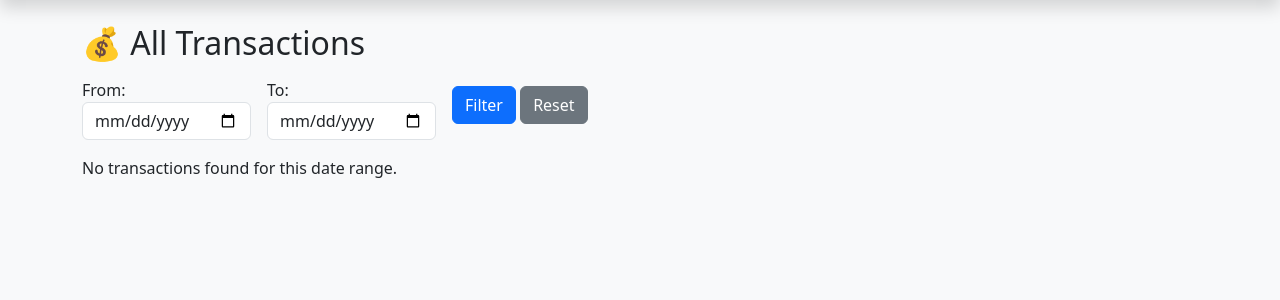
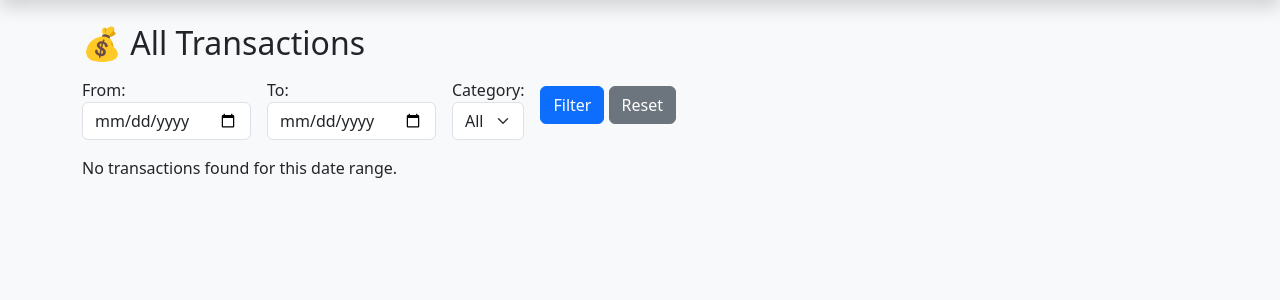
Before and after one commit to aravindbalasundaram/expense-tracker, a Flask app: template templates/index.html in a window 1280 px wide. Shown: the part 56-356 px from the top of the page. Run offline with Flask 3, Linux system fonts and the light colour scheme; the template is opened without the code that fills it, so the values that code supplies are empty.

Commit message:
Changes in code

```diff
--- a/app.py
+++ b/app.py
@@ -87,21 +87,30 @@ def index():
     if "user_id" not in session:
         return redirect(url_for("login"))
 
-    start_date = request.args.get("start_date")
-    end_date = request.args.get("end_date")
+    start_date = request.args.get("start_date", "").strip()
+    end_date = request.args.get("end_date", "").strip()
+    selected_category = request.args.get("category", "").strip()
 
     conn = get_db_connection()
 
-    # Build dynamic query for transactions
+    # ---- Build expense query ----
     query = "SELECT * FROM expenses WHERE user_id=?"
     params = [session["user_id"]]
-    if start_date and end_date:
-        query += " AND date BETWEEN ? AND ?"
-        params.extend([start_date, end_date])
+
+    if start_date:
+        query += " AND date >= ?"
+        params.append(start_date)
+    if end_date:
+        query += " AND date <= ?"
+        params.append(end_date)
+    if selected_category:
+        query += " AND category = ?"
+        params.append(selected_category)
+
     query += " ORDER BY date DESC"
     expenses = conn.execute(query, params).fetchall()
 
-    # ✅ Calculate income and expenses within filter range
+    # ---- Compute totals (same filters) ----
     sum_query = """
         SELECT
             SUM(CASE WHEN type='Credit' THEN amount ELSE 0 END) AS income,
@@ -110,12 +119,28 @@ def index():
         WHERE user_id=?
     """
     sum_params = [session["user_id"]]
-    if start_date and end_date:
-        sum_query += " AND date BETWEEN ? AND ?"
-        sum_params.extend([start_date, end_date])
+    if start_date:
+        sum_query += " AND date >= ?"
+        sum_params.append(start_date)
+    if end_date:
+        sum_query += " AND date <= ?"
+        sum_params.append(end_date)
+    if selected_category:
+        sum_query += " AND category = ?"
+        sum_params.append(selected_category)
+
     totals = conn.execute(sum_query, sum_params).fetchone()
+
+    # ---- Fetch categories for dropdown ----
+    categories = conn.execute(
+        "SELECT DISTINCT category FROM expenses WHERE user_id=? ORDER BY category ASC",
+        (session["user_id"],)
+    ).fetchall()
+    categories = [c["category"] for c in categories]
+
     conn.close()
 
+    # ---- Calculate summary ----
     income = totals["income"] or 0
     spending = totals["spending"] or 0
     balance = income - spending
@@ -127,7 +152,9 @@ def index():
         spending=spending,
         balance=balance,
         start_date=start_date,
-        end_date=end_date
+        end_date=end_date,
+        categories=categories,
+        selected_category=selected_category
     )
 
 
--- a/templates/index.html
+++ b/templates/index.html
@@ -10,6 +10,15 @@
   <div class="col-auto">
     <label>To:</label>
     <input type="date" class="form-control" name="end_date" value="{{ end_date }}">
+  </div>
+  <div class="col-auto">
+    <label>Category:</label>
+    <select name="category" class="form-select">
+      <option value="">All</option>
+      {% for cat in categories %}
+      <option value="{{ cat }}" {% if cat == selected_category %}selected{% endif %}>{{ cat }}</option>
+      {% endfor %}
+    </select>
   </div>
   <div class="col-auto mt-4">
     <button type="submit" class="btn btn-primary">Filter</button>
```
Also changed, not shown: README.md.
